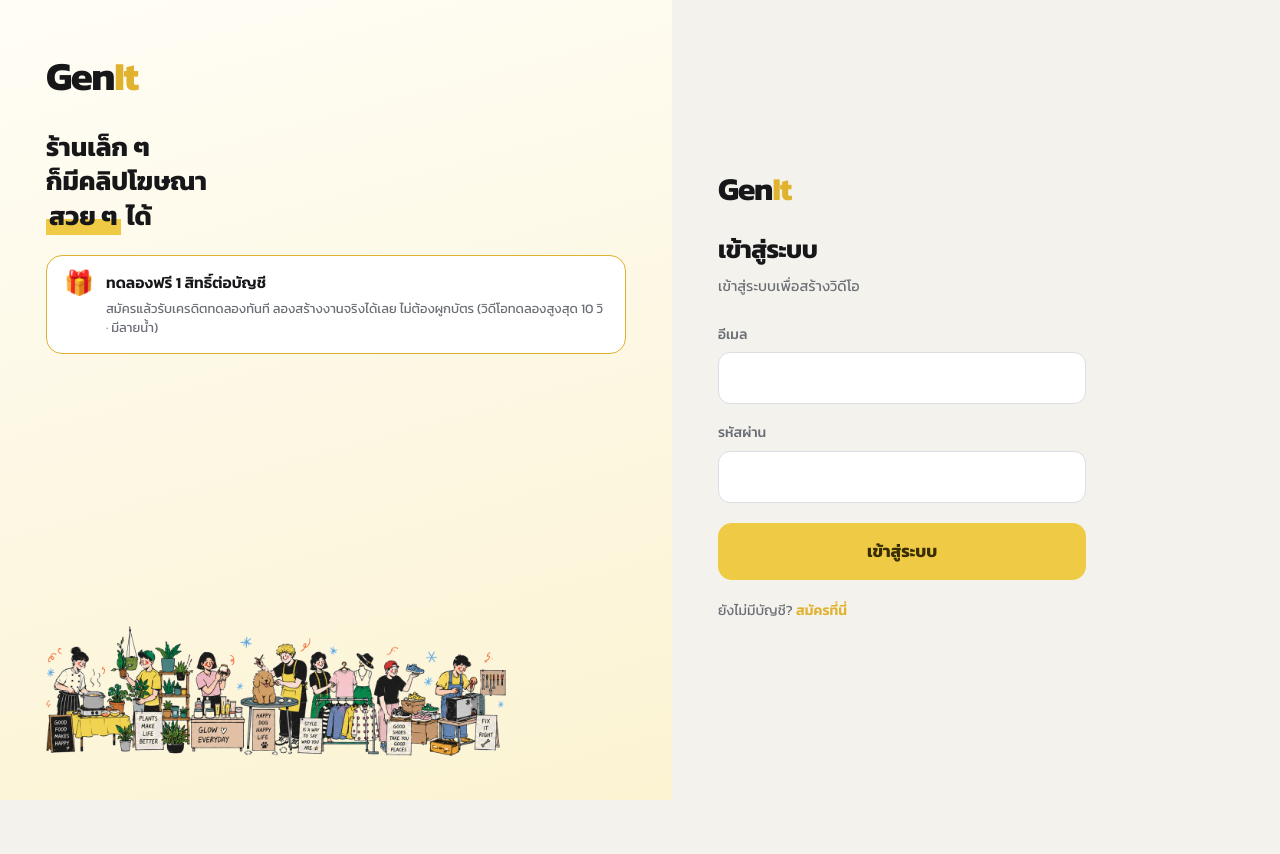
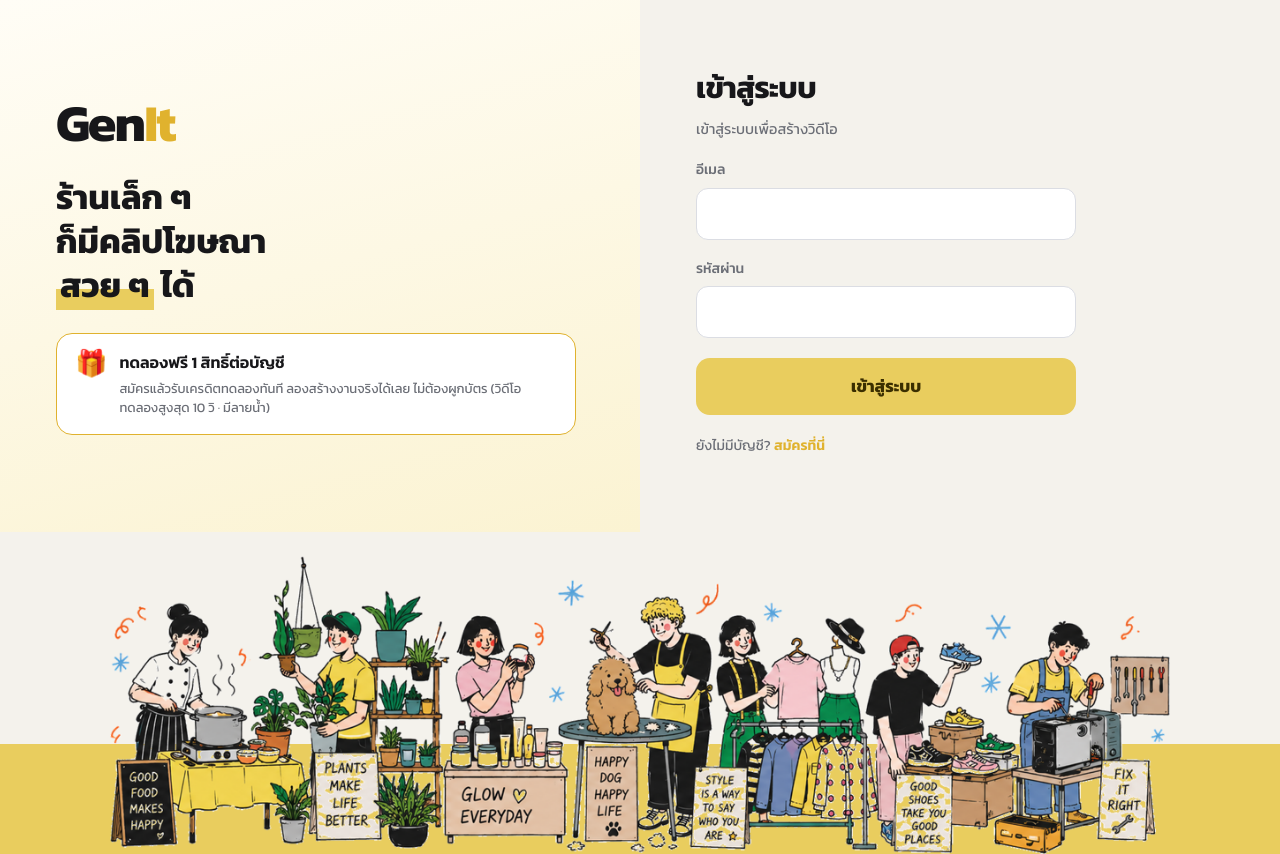
Before and after one commit to chatri1042/genit-app, a Next.js app: page /login in a window 1280 px wide. Before the commit the page ends 800 px from the top, so only its background shows below. Built offline with nearby package versions, Linux system fonts and the light colour scheme; no server answers.

Commit message:
Add files via upload

```diff
--- a/app/(app)/brands/page.tsx
+++ b/app/(app)/brands/page.tsx
@@ -40,7 +40,7 @@ export default async function BrandsPage() {
           )}
         </div>
       </div>
-      <PageChar name="fashion" side="right" width={190} />
+      <PageChar name="fashion" side="right" width={380} />
     </>
   );
 }
--- a/app/(app)/dashboard/page.tsx
+++ b/app/(app)/dashboard/page.tsx
@@ -60,7 +60,7 @@ export default async function Dashboard() {
       ) : (
         <div className="empty" style={{ marginTop: 12 }}>ยังไม่มีงาน — กด “สร้างวิดีโอใหม่” เพื่อเริ่ม</div>
       )}
-      <PageChar name="chef" side="left" width={200} />
+      <PageChar name="chef" side="left" width={300} />
     </>
   );
 }
--- a/app/(app)/generate/page.tsx
+++ b/app/(app)/generate/page.tsx
@@ -1,5 +1,6 @@
 import { createClient } from '@/lib/supabase/server';
 import GenerateForm from '@/components/GenerateForm';
+import PageChar from '@/components/PageChar';
 
 export const dynamic = 'force-dynamic';
 
@@ -13,6 +14,7 @@ export default async function GeneratePage() {
       <h1>บรีฟงานใหม่</h1>
       <p className="muted">เลือกรูปแบบ อัพรูปสินค้า แล้วกรอกบรีฟ — ระบบจะบันทึกเป็นงานจริงในบัญชีคุณ</p>
       <GenerateForm brands={brands ?? []} />
+      <PageChar name="skate" side="left" width={340} />
     </>
   );
 }
--- a/app/(app)/history/page.tsx
+++ b/app/(app)/history/page.tsx
@@ -62,7 +62,7 @@ export default async function HistoryPage() {
       ) : (
         <div className="empty" style={{ marginTop: 20 }}>ยังไม่มีงาน — ไปที่ “สร้างวิดีโอ” เพื่อบันทึกงานแรก</div>
       )}
-      <PageChar name="repair" side="right" width={210} />
+      <PageChar name="repair" side="right" width={420} />
     </>
   );
 }
--- a/app/(app)/pricing/page.tsx
+++ b/app/(app)/pricing/page.tsx
@@ -45,7 +45,7 @@ export default async function PricingPage() {
         <div className="cg-item"><div className="cg-cr">1</div><div><div className="cg-t">ฟังเสียง / พรีวิวภาพ</div><div className="cg-s">ลองก่อนจ่ายค่าวิดีโอเต็ม</div></div></div>
       </div>
       <p className="muted" style={{ fontSize: 13, marginTop: 18 }}>* ปุ่มซื้อยังเป็นตัวอย่าง — ระบบชำระเงิน (PromptPay/บัตร) จะต่อในเฟสถัดไป</p>
-      <PageChar name="plant" side="right" width={210} />
+      <PageChar name="plant" side="right" width={400} />
     </>
   );
 }
--- a/app/globals.css
+++ b/app/globals.css
@@ -3,7 +3,7 @@
   --surface: #FFFFFF;
   --ink: #17171A;
   --muted: #6B6E76;
-  --yellow: #EFCB45;      /* ทองอ่อน (ตามดีไซน์ใหม่) */
+  --yellow: #e9cd5e;      /* สีเหลืองประจำเว็บ */
   --yellow-soft: #FBF3D2;
   --yellow-deep: #E0B22E;
   --line: #E9EAEE;
@@ -52,12 +52,11 @@ textarea { resize: vertical; }
 /* top nav */
 .nav { position: sticky; top: 0; z-index: 30; background: rgba(244,242,236,.9); backdrop-filter: blur(10px); border-bottom: 1px solid var(--line); }
 .nav-in { max-width: 1120px; margin: 0 auto; padding: 13px 24px; display: flex; align-items: center; gap: 8px; flex-wrap: wrap; }
-.nav .logo { font-weight: 800; font-size: 36px; letter-spacing: -1.2px; margin-right: 18px; }
+.nav .logo { font-weight: 800; font-size: 42px; letter-spacing: -1.4px; margin-right: 20px; }
 .nav .logo b { color: var(--ink); }
-.nav a.link { font-weight: 600; color: var(--muted); padding: 7px 12px; border-radius: 9px; font-size: 15px; }
-.nav a.link.active { color: var(--ink); }
-.nav a.link.active { text-decoration: underline; text-decoration-color: var(--yellow-deep); text-underline-offset: 6px; text-decoration-thickness: 2px; }
+.nav a.link { font-weight: 600; color: var(--muted); padding: 8px 15px; border-radius: 11px; font-size: 15px; }
 .nav a.link:hover { color: var(--ink); }
+.nav a.link.active { color: var(--ink); background: var(--yellow); }
 .nav .spacer { flex: 1; }
 .nav .credit { background: #fff; border: 1.5px solid var(--yellow-deep); border-radius: 999px; padding: 6px 15px; font-weight: 700; font-size: 14px; }
 
@@ -87,7 +86,7 @@ textarea { resize: vertical; }
 .fmt-grid { display: grid; grid-template-columns: repeat(auto-fill, minmax(180px, 1fr)); gap: 12px; }
 .fmt { position: relative; border: 1.5px solid var(--line-strong); background: #fff; border-radius: 14px; padding: 18px; cursor: pointer; text-align: left; font: inherit; transition: .12s; }
 .fmt:hover { border-color: var(--yellow-deep); }
-.fmt.active { border-color: var(--yellow-deep); box-shadow: 0 0 0 2px var(--yellow-deep) inset; }
+.fmt.active { border-color: var(--yellow-deep); box-shadow: 5px 5px 0 var(--yellow); }
 .fmt .fi { color: var(--ink); }
 .fmt .ft { font-weight: 700; margin-top: 12px; font-size: 18px; }
 .fmt .fd { font-size: 13px; color: var(--muted); line-height: 1.45; margin-top: 4px; min-height: 34px; }
@@ -241,19 +240,29 @@ input[type=color] { width: 46px; height: 36px; padding: 0; border: 1px solid var
 @media (max-width: 900px) { .pagechar { display: none; } }
 
 /* ===== หน้า login / สมัคร (ดีไซน์ใหม่ + ภาพประกอบ) ===== */
-.auth { min-height: calc(100vh - 0px); display: grid; grid-template-columns: 1.05fr .95fr; }
-.auth-left { background: linear-gradient(165deg, #FFFDF6 0%, #FBF3D2 100%); padding: 44px 46px; display: flex; flex-direction: column; gap: 22px; position: relative; overflow: hidden; }
-.auth-left .logo { font-size: 40px; font-weight: 800; letter-spacing: -1.4px; }
+.auth { min-height: 100vh; display: flex; flex-direction: column; }
+.auth-top { flex: 1; display: grid; grid-template-columns: 1fr 1fr; }
+.auth-left { background: linear-gradient(165deg, #FFFDF6 0%, #FBF3D2 100%); padding: 60px 56px; display: flex; flex-direction: column; justify-content: center; gap: 26px; }
+.auth-left .logo { font-size: 52px; font-weight: 800; letter-spacing: -2px; line-height: 1; }
 .auth-left .logo b { color: var(--yellow-deep); }
-.auth-lead { font-size: 26px; font-weight: 700; line-height: 1.32; }
-.auth-lead em { font-style: normal; background: linear-gradient(transparent 60%, var(--yellow) 60%); padding: 0 3px; }
-.auth-trial { background: #fff; border: 1.5px solid var(--yellow-deep); border-radius: 16px; padding: 15px 17px; display: flex; gap: 12px; align-items: flex-start; }
-.auth-trial .ic { font-size: 24px; line-height: 1; }
-.auth-trial .tt { font-weight: 600; font-size: 15.5px; }
+.auth-lead { font-size: 34px; font-weight: 700; line-height: 1.3; }
+.auth-lead em { font-style: normal; background: linear-gradient(transparent 58%, var(--yellow) 58%); padding: 0 4px; }
+.auth-trial { background: #fff; border: 1.5px solid var(--yellow-deep); border-radius: 16px; padding: 16px 18px; display: flex; gap: 12px; align-items: flex-start; max-width: 520px; }
+.auth-trial .ic { font-size: 26px; line-height: 1; }
+.auth-trial .tt { font-weight: 600; font-size: 16px; }
 .auth-trial .td { font-size: 13px; color: var(--muted); margin-top: 3px; line-height: 1.5; }
-.auth-hero { margin-top: auto; }
-.auth-hero img { width: 100%; max-width: 460px; display: block; }
-.auth-right { padding: 54px 46px; display: flex; flex-direction: column; justify-content: center; max-width: 460px; }
-.auth-right h1 { font-size: 25px; font-weight: 700; }
+.auth-right { padding: 60px 56px; display: flex; flex-direction: column; justify-content: center; }
+.auth-right .inner { width: 100%; max-width: 380px; }
+.auth-right h1 { font-size: 30px; font-weight: 700; }
 .auth-right .sub { color: var(--muted); font-size: 14.5px; margin-top: 6px; margin-bottom: 8px; }
-@media (max-width: 820px) { .auth { grid-template-columns: 1fr; } .auth-left { display: none; } .auth-right { margin: 0 auto; padding: 48px 24px; } }
+/* แถบเหลืองล่างสุด + ภาพประกอบใหญ่อยู่กลาง */
+.auth-band { position: relative; display: flex; justify-content: center; align-items: flex-end; padding-top: 24px; }
+.auth-band::after { content: ""; position: absolute; left: 0; right: 0; bottom: 0; height: 110px; background: var(--yellow); z-index: 0; }
+.auth-band img { position: relative; z-index: 1; width: min(1060px, 94%); display: block; margin: 0 auto; }
+@media (max-width: 820px) {
+  .auth-top { grid-template-columns: 1fr; }
+  .auth-left { padding: 44px 24px 30px; }
+  .auth-right { padding: 20px 24px 40px; }
+  .auth-right .inner { max-width: 100%; margin: 0 auto; }
+  .auth-band::after { height: 64px; }
+}
--- a/app/login/page.tsx
+++ b/app/login/page.tsx
@@ -34,6 +34,7 @@ export default function LoginPage() {
 
   return (
     <main className="auth">
+      <div className="auth-top">
         <div className="auth-left">
           <div className="logo">Gen<b>It</b></div>
           <div className="auth-lead">ร้านเล็ก ๆ<br />ก็มีคลิปโฆษณา<br /><em>สวย ๆ</em> ได้</div>
@@ -44,14 +45,11 @@ export default function LoginPage() {
               <div className="td">สมัครแล้วรับเครดิตทดลองทันที ลองสร้างงานจริงได้เลย ไม่ต้องผูกบัตร (วิดีโอทดลองสูงสุด 10 วิ · มีลายน้ำ)</div>
             </div>
           </div>
-        <div className="auth-hero"><img src="/characters/hero.png" alt="ร้านค้า SME" /></div>
         </div>
 
         <div className="auth-right">
-        <div className="logo" style={{ fontWeight: 800, fontSize: 32, letterSpacing: '-1.2px' }}>
-          Gen<b style={{ color: 'var(--yellow-deep)' }}>It</b>
-        </div>
-        <h1 style={{ marginTop: 14 }}>{mode === 'login' ? 'เข้าสู่ระบบ' : 'สมัครใช้งาน'}</h1>
+          <div className="inner">
+            <h1>{mode === 'login' ? 'เข้าสู่ระบบ' : 'สมัครใช้งาน'}</h1>
             <p className="sub">{mode === 'login' ? 'เข้าสู่ระบบเพื่อสร้างวิดีโอ' : 'สมัครแล้วรับเครดิตทดลองฟรีทันที'}</p>
             <form onSubmit={submit}>
               <label className="field"><span>อีเมล</span>
@@ -74,6 +72,10 @@ export default function LoginPage() {
               </a>
             </p>
           </div>
+        </div>
+      </div>
+
+      <div className="auth-band"><img src="/characters/hero.png" alt="ร้านค้า SME" /></div>
     </main>
   );
 }
```
Also changed, not shown: components/GenerateForm.tsx (+1 -8 lines), public/characters/skate.png (added). Lines whose indentation alone changed are shown as unchanged.
